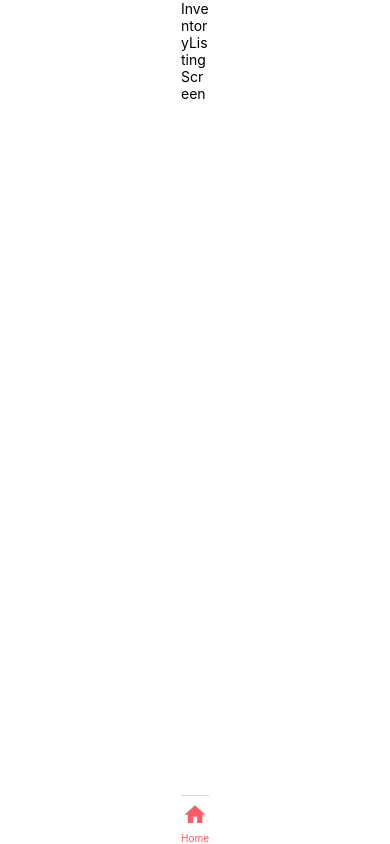
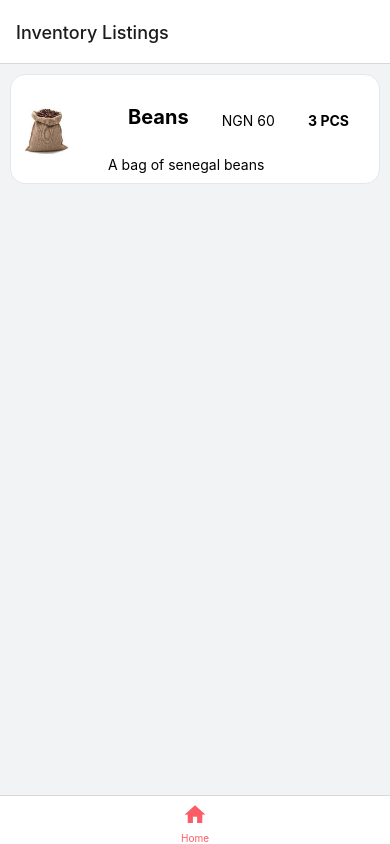
Before and after one commit to DeveloperAspire/bluemoon-inventory, a React Native app: screen / in a window 390 px wide. Built offline with nearby package versions, Linux system fonts and the light colour scheme.

Commit message:
feat: built the card component that shows the items

```diff
--- a/App.tsx
+++ b/App.tsx
@@ -16,8 +16,5 @@ export default function App() {
 const styles = StyleSheet.create({
   container: {
     flex: 1,
-    backgroundColor: "#fff",
-    alignItems: "center",
-    justifyContent: "center",
   },
 });
--- a/app/components/common/InventoryItem.tsx
+++ b/app/components/common/InventoryItem.tsx
@@ -1,14 +1,85 @@
-import { View, Text, StyleSheet } from "react-native";
+import { View, StyleSheet, TouchableOpacity, Image, Text } from "react-native";
 import React from "react";
 
-const InventoryItem = () => {
+import colors from "../../config/colors";
+
+interface ItemProps {
+  name: string;
+  totalStock: number;
+  price: number;
+  description: string;
+  onPress: () => void;
+  //   image: string;
+}
+
+const InventoryItem: React.FC<ItemProps> = ({
+  name,
+  totalStock,
+  price,
+  description,
+  //   image,
+  onPress,
+}) => {
   return (
-    <View>
-      <Text>InventoryItem</Text>
-    </View>
+    <TouchableOpacity onPress={onPress}>
+      <View style={styles.card}>
+        <View style={{ flex: 1 }}>
+          <Image
+            style={styles.image}
+            source={require("../../../assets/beans.jpeg")}
+          />
+        </View>
+        <View style={{ flex: 3 }}>
+          <View style={styles.detailsContainer}>
+            <Text style={styles.name}>{name}</Text>
+            <Text style={styles.subTitle}>NGN {price}</Text>
+            <Text style={styles.stock}>{totalStock} PCS</Text>
+          </View>
+          <Text style={styles.desc}>{description}</Text>
+        </View>
+      </View>
+    </TouchableOpacity>
   );
 };
 
-const styles = StyleSheet.create({});
+const styles = StyleSheet.create({
+  card: {
+    borderRadius: 15,
+    backgroundColor: colors.white,
+    marginBottom: 20,
+    overflow: "hidden",
+    display: "flex",
+    flexDirection: "row",
+    alignItems: "center",
+    padding: 10,
+    borderWidth: 1,
+    borderColor: "#e4e7ec",
+  },
+  detailsContainer: {
+    padding: 20,
+    flexDirection: "row",
+    alignItems: "center",
+    justifyContent: "space-between",
+  },
+  image: {
+    width: 50,
+    height: 50,
+  },
+  subTitle: {
+    //     color: colors.primary,
+  },
+  name: {
+    marginBottom: 7,
+    fontSize: 20,
+    fontWeight: "bold",
+  },
+
+  stock: {
+    fontWeight: "bold",
+  },
+  desc: {
+    textAlign: "left",
+  },
+});
 
 export default InventoryItem;
--- a/app/navigation/HomeNavigator.tsx
+++ b/app/navigation/HomeNavigator.tsx
@@ -7,7 +7,8 @@ const Stack = createStackNavigator();
 
 const HomeNavigator = () => (
   <Stack.Navigator
-    screenOptions={{ presentation: "modal", headerShown: false }}
+    screenOptions={{ presentation: "modal" }}
+    // screenOptions={{ presentation: "modal", headerShown: false }}
   >
     <Stack.Screen
       name="Inventory Listings"
--- a/app/screens/InventoryDetailsScreen.tsx
+++ b/app/screens/InventoryDetailsScreen.tsx
@@ -1,14 +1,14 @@
-import { StyleSheet, Text, View } from 'react-native'
-import React from 'react'
+import { StyleSheet, Text, View } from "react-native";
+import React from "react";
 
 const InventoryDetailsScreen = () => {
   return (
-    <View>
-      <Text>InventoryDetailsScreen</Text>
+    <View style={{ flex: 1 }}>
+      <Text>InventoryDetailsScreen!!!!</Text>
     </View>
-  )
-}
+  );
+};
 
-export default InventoryDetailsScreen
+export default InventoryDetailsScreen;
 
-const styles = StyleSheet.create({})
+const styles = StyleSheet.create({});
--- a/app/screens/InventoryListingScreen.tsx
+++ b/app/screens/InventoryListingScreen.tsx
@@ -1,14 +1,27 @@
 import { StyleSheet, Text, View } from "react-native";
 import React from "react";
+import InventoryItem from "../components/common/InventoryItem";
 
 const InventoryListingScreen = () => {
   return (
-    <View>
-      <Text>InventoryListingScreen</Text>
+    <View style={styles.container}>
+      <InventoryItem
+        name="Beans"
+        totalStock={3}
+        price={60}
+        description="A bag of senegal beans"
+        onPress={() => console.log("hello")}
+      />
     </View>
   );
 };
 
 export default InventoryListingScreen;
 
-const styles = StyleSheet.create({});
+const styles = StyleSheet.create({
+  container: {
+    flex: 1,
+    backgroundColor: "#F1F3F4",
+    padding: 10,
+  },
+});
```
Also changed, not shown: assets/beans.jpeg (added).
